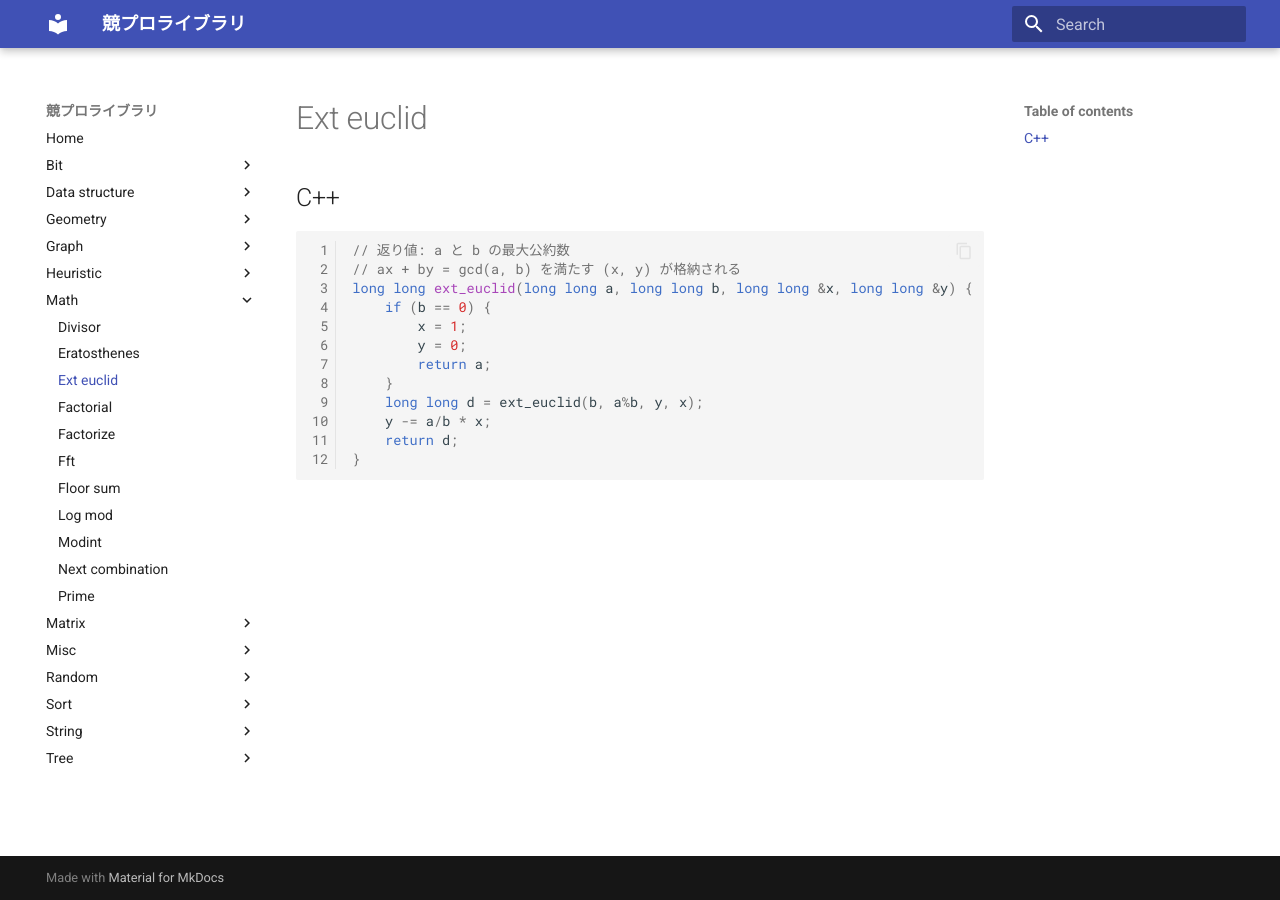
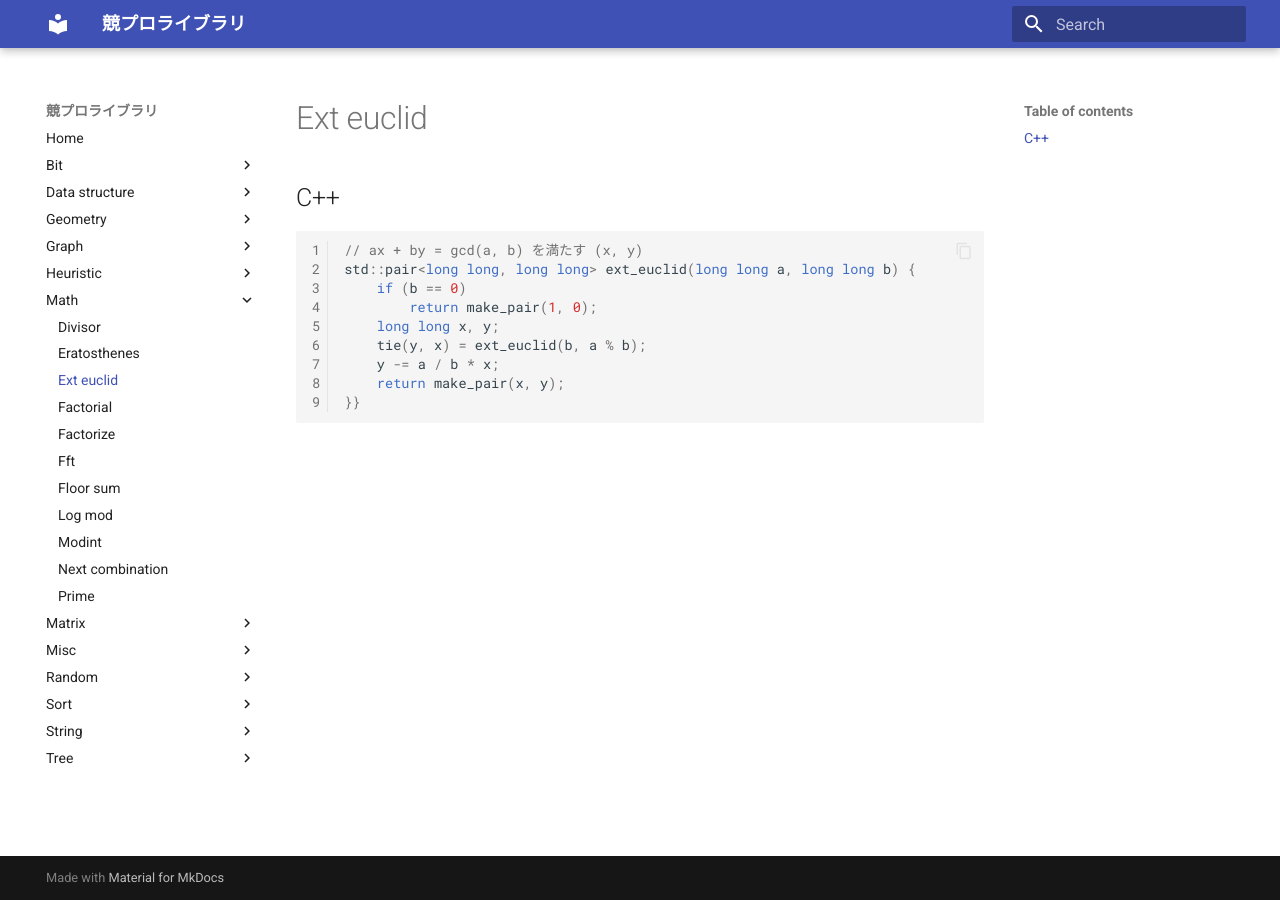
Before and after one commit to Plan88/kyopro-library, an MkDocs documentation site: the page built from docs/math/ext_euclid.md, in a window 1280 px wide. Built offline with MkDocs 1.6.1 and Material for MkDocs 9.7.7, drawn with Linux system fonts in a browser that asks for light colours.

Commit message:
update ext_euclid

````diff
--- a/docs/math/ext_euclid.md
+++ b/docs/math/ext_euclid.md
@@ -1,15 +1,12 @@
 ## C++
 ```c++
-// 返り値: a と b の最大公約数
-// ax + by = gcd(a, b) を満たす (x, y) が格納される
-long long ext_euclid(long long a, long long b, long long &x, long long &y) {
-    if (b == 0) {
-        x = 1;
-        y = 0;
-        return a;
-    }
-    long long d = ext_euclid(b, a%b, y, x);
-    y -= a/b * x;
-    return d;
-}
+// ax + by = gcd(a, b) を満たす (x, y)
+std::pair<long long, long long> ext_euclid(long long a, long long b) {
+    if (b == 0)
+        return make_pair(1, 0);
+    long long x, y;
+    tie(y, x) = ext_euclid(b, a % b);
+    y -= a / b * x;
+    return make_pair(x, y);
+}}
 ```
````
